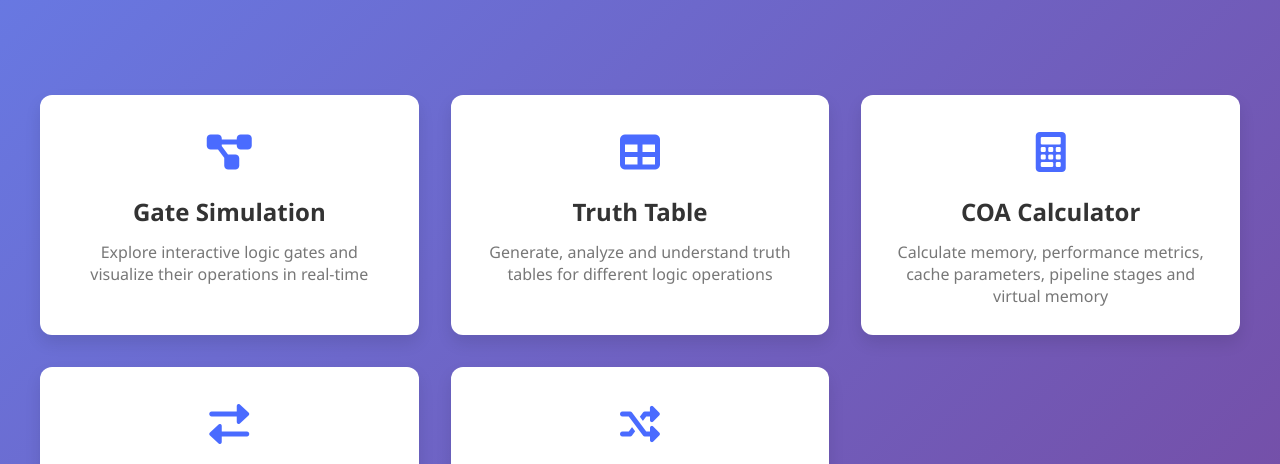
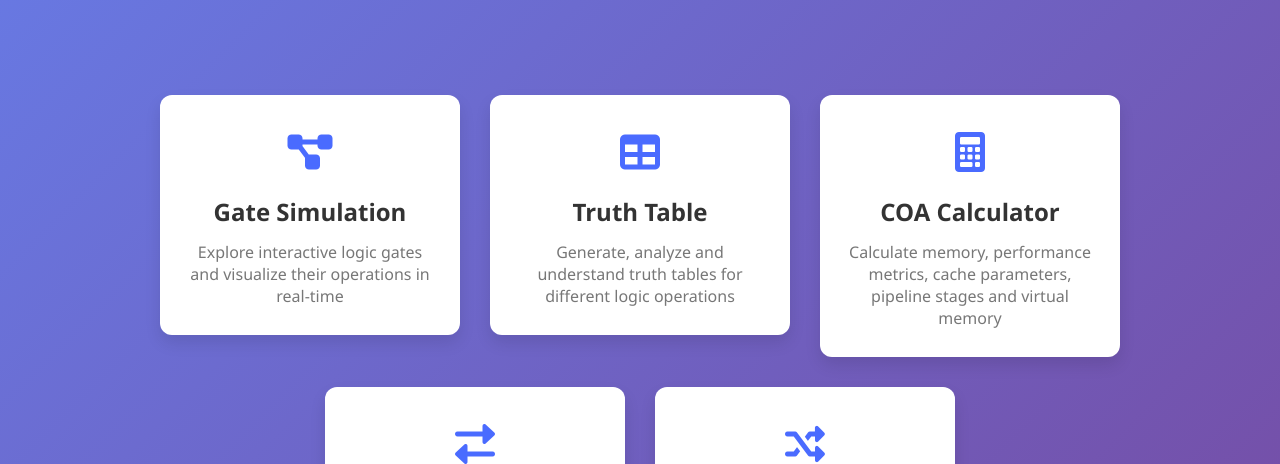
Before and after one commit to Aryan0116/DECODE-CO-A, a plain HTML site: page simulation/simulation.html in a window 1280 px wide. Shown: the part 262-726 px from the top of the page. Drawn offline with nearby package versions, Linux system fonts and the light colour scheme.

Commit message:
Update simulation.html

```diff
--- a/simulation/simulation.html
+++ b/simulation/simulation.html
@@ -138,11 +138,12 @@
         }
 
         .card-container {
-            display: grid;
-            grid-template-columns: repeat(auto-fit, minmax(280px, 1fr));
-            gap: 2rem;
-            width: 100%;
+            display: flex;
+            flex-wrap: wrap;
+            gap: 30px;
+            justify-content: center;
             max-width: 1200px;
+            margin: 0 auto;
         }
 
         .card {
@@ -157,6 +158,8 @@
             flex-direction: column;
             align-items: center;
             height: 100%;
+            flex: 1 1 280px;
+            max-width: 300px;
         }
 
         .card:hover {
```
